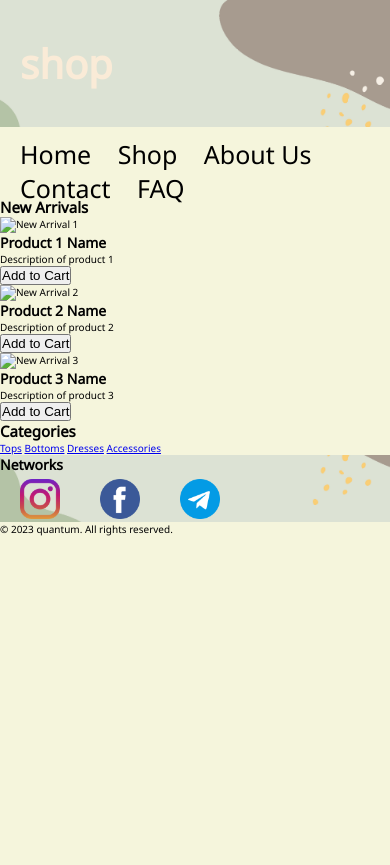
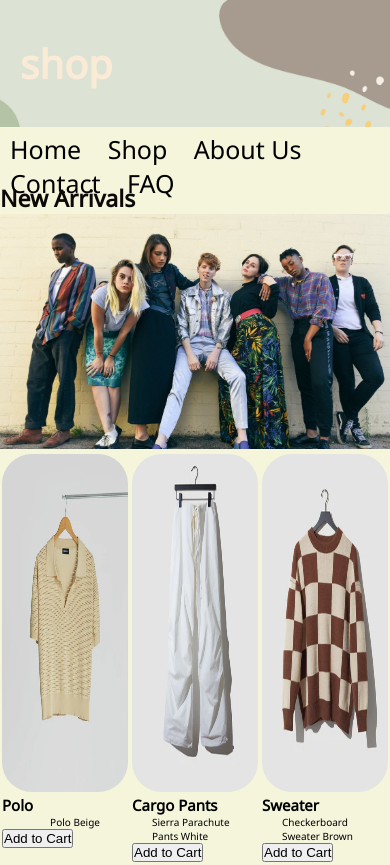
Before and after one commit to roks0/quantum, a plain HTML site: page pages/shop.html in a window 390 px wide. Shown: the top 865 px of the page. Before the commit the page ends 844 px from the top, so only its background shows below. Drawn offline with Linux system fonts and the light colour scheme.

Commit message:
format and styles plus responsive

```diff
--- a/css/style.css
+++ b/css/style.css
@@ -44,12 +44,18 @@ h1{
     font-family:'Noto Sans', sans-serif;
     display: flex;
     justify-content: center;
-    flex-direction: row;
     font-size: 4.0rem;
     font-weight: bold;
     color: antiquewhite;
 }
-
+h2{
+    font-family:'Noto Sans', sans-serif;
+    font-size: 2.3rem;
+    color: rgb(10, 9, 8);
+}
+h3{
+    font-size: 1.5rem;
+}
 /*----barra de navegacion-----*/
 nav{
     display: flex;
@@ -58,12 +64,11 @@ nav{
 }
 .navBar{
     display: flex;
-    flex-direction: row;
     justify-content: center;
     list-style: none;
-    gap: 50px;
+    gap: 20px;
     font-size: 2.5rem;
-    margin: 10px;
+    margin-top: 5px;
     border: 1px;
     padding: 0;
 }
@@ -87,23 +92,73 @@ ul li{
 
 .featuredProductsContainer{
     display: flex;
-    flex-direction: row;
     justify-content: center;
     align-items: center;
+    margin-bottom:10px;
+}
+.mainH2{
+    writing-mode: vertical-rl;
+    text-orientation: upright;
 }
 .featuredProducts{
+    margin: 3px;
+    border-radius: 50px;
     display: inline-block;
-    margin: 10px;
-    width: 320px;
-    height: 420px;
+    width: 340px;
+    height: 450px;
+}
+.productsDesc{
+    margin-left: 20px;
+    display: flex;
+    justify-content: space-around;
+    align-self: center;
+
 }
 
 
 /*------Fin home--------*/
 
 /*------Shop--------*/
+.shopMain{
+    height: 100%;
+    width: 100%;
+    margin: 0;
+    padding: 0;
+    position: relative;
+}
+.newCollectionImage{
+    display: flex;
+    align-self: center;
+    justify-self: center;
+    width: 100%;
+    overflow:hidden;
+}
+.newCollectionImage img {
+    max-width: 100%;
+    height: auto;
+}
+.productsDesc{
+    font-size: 1.2;
+}
+.shopProducts{
+    display: flex;
+}
 
+.shopProducts article {
+    margin: 5px;
+}
+.shopProducts img {
+    height: 40vh;
+    max-width: 100%;
+    border-radius: 30px;
+    justify-content: center;
+}
+.shopProducts article button {
+    display: flex;
+    justify-content: center;
+    align-self: flex-end;
 
+}
 /*------Fin shop--------*/
 
 /*------about --------*/
@@ -169,14 +224,19 @@ label{
 
 
 /*-------footer------*/
-h3{
-    font-size: 1.4rem;
-}
+
 .footer{
     background-image: url("../assets/banner1.jpg");
     background-repeat: no-repeat;
-    background-size: 100%;
+    background-size: cover;
     background-position: center;
+    display: flex;
+    justify-content: flex-end;
+    align-items: center;
+}
+.footerC{
+    display: flex;
+    justify-content: flex-end;
 }
 .socials{
     height: 15%;
@@ -199,3 +259,58 @@ h3{
 }
 
 /*-----fin footer------*/
+
+
+/*-------media queries------*/
+
+/*-------tablet------*/
+@media only screen and (max-width:768px){
+
+}
+
+/*-------mobile------*/
+@media only screen and (max-width:576px){
+/*-------estilos generales------*/
+header{
+    flex-direction: column;
+}
+/*-------index------*/
+.featuredProductsContainer{
+    flex-direction: column;
+}
+/*------contact--------*/
+form{
+    height: auto;
+    margin-left: 150px;
+}
+/*-------shop------*/
+.shopProducts{
+    display: grid;
+    grid-template-columns: repeat(3,1fr);
+}
+.shopProducts article {
+    margin: 2px;
+    margin-top: 5px;
+}
+.mainH2{
+    writing-mode:horizontal-tb;
+    text-orientation: sideways-right;
+}
+.newCollectionImage{
+    background-size: cover;
+    background-position: center;
+    background-repeat: no-repeat;
+}
+/*-------about------*/
+.aboutContent{
+    height: 60%;
+    line-height: 1.4;
+    white-space: pre-line;
+}
+
+
+/*-------footer------*/
+.footer{
+    justify-content: center;
+}
+}
--- a/pages/shop.html
+++ b/pages/shop.html
@@ -25,28 +25,49 @@
         </nav>
     </header>
     <main>
-        <section>
+        <section class="shopMain">
                 <h2>New Arrivals</h2>
+                    <div class="newCollectionImage"><img src="/assets/newarrivals.jpg" alt=""></div>
+                        <div class="shopProducts">
                             <article>
-                        <img src="newArrival1.jpg" alt="New Arrival 1">
-                <h3>Product 1 Name</h3>
-                <p>Description of product 1</p>
+                                <img src="/assets/polobeige.webp" alt="Polo Beige">
+                                <h3>Polo</h3>
+                                <p class="productsDesc">Polo Beige</p>
                                 <button>Add to Cart</button>
                             </article>
                             <article>
-                        <img src="newArrival2.jpg" alt="New Arrival 2">
-                <h3>Product 2 Name</h3>
-                <p>Description of product 2</p>
+                                <img src="/assets/cargopants.webp" alt="Cargo Pants">
+                                <h3>Cargo Pants</h3>
+                                <p class="productsDesc">Sierra Parachute Pants White</p>
                                 <button>Add to Cart</button>
                             </article>
                             <article>
-                        <img src="newArrival3.jpg" alt="New Arrival 3">
-                <h3>Product 3 Name</h3>
-                <p>Description of product 3</p>
+                                <img src="/assets/sweater.webp" alt="sweater">
+                                <h3>Sweater</h3>
+                                <p class="productsDesc">Checkerboard Sweater Brown</p>
                                 <button>Add to Cart</button>
                             </article>
+                            <article>
+                                <img src="/assets/hoodie.webp" alt="hoodie">
+                                <h3>Hoodie</h3>
+                                <p class="productsDesc">One DNA Logo Hoodie Yellow</p>
+                                <button>Add to Cart</button>
+                            </article>
+                            <article>
+                                <img src="/assets/polarfleece.webp" alt="Polar">
+                                <h3>Polar Fleece</h3>
+                                <p class="productsDesc">Recycled Polar Fleece Rust</p>
+                                <button>Add to Cart</button>
+                            </article>
+                            <article>
+                                <img src="/assets/trousers.webp" alt="trousers">
+                                <h3>Bussiness trousers</h3>
+                                <p class="productsDesc">Black Pose Trousers</p>
+                                <button>Add to Cart</button>
+                            </article>
+                        </div>
         </section>
-        <aside>
+        <!--<aside>
             <h2>Categories</h2>
                 <ul>
                     <li><a href="#">Tops</a></li>
@@ -54,9 +75,8 @@
                     <li><a href="#">Dresses</a></li>
                     <li><a href="#">Accessories</a></li>
                 </ul>
-        </aside>
+        </aside>-->
     </main>
-    <footer>
     <footer class="footer">
         <section class="socials">
             <h3>Networks</h3>
@@ -67,8 +87,7 @@
             </div>
         </section>
     </footer>
-        <p>&copy; 2023 quantum. All rights reserved.</p>
-    </footer>
+    <p class="footerC">&copy; 2023 quantum. All rights reserved.</p>
 
 </body>
 </html>
```
Also changed, not shown: index.html (+10 -11 lines), pages/about.html (+1 -3 lines), pages/contact.html (+1 -3 lines), pages/faq.html (+1 -3 lines), assets/cargopants.webp (added), assets/hoodie.webp (added), assets/newarrivals.jpg (added), assets/polarfleece.webp (added), assets/polobeige.webp (added), assets/poloblack.webp (added), assets/sweater.webp (added), assets/trousers.webp (added). Lines whose indentation alone changed are shown as unchanged.
